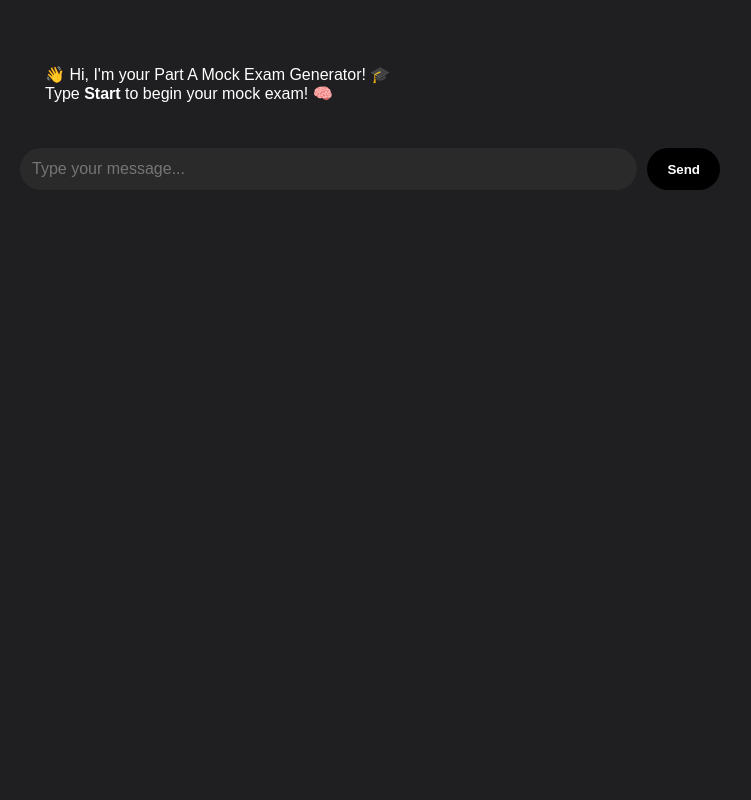
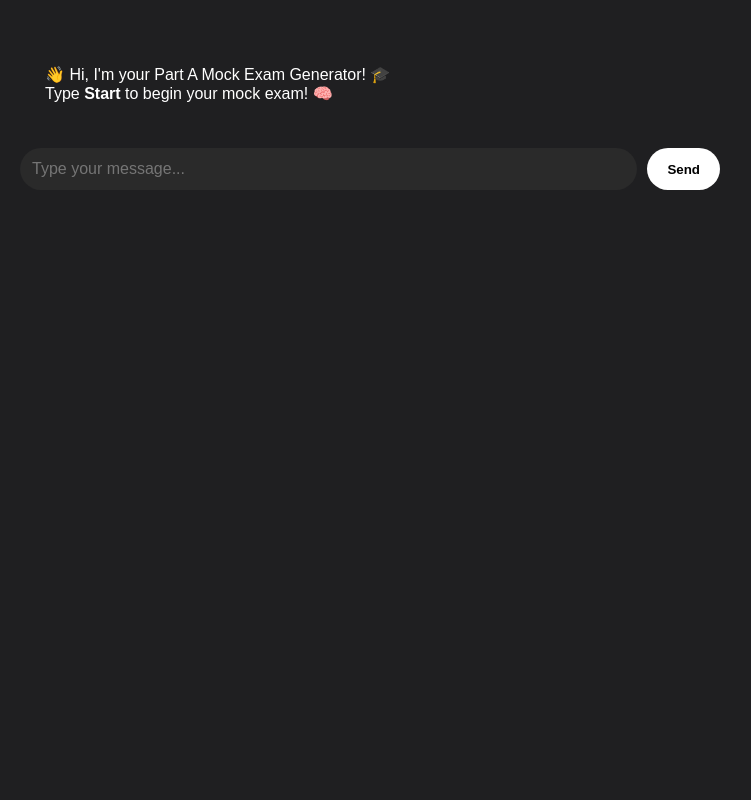
Before and after one commit to EthanB369/Part-A-Generator, a Flask app: page / in a window 1280 px wide. Shown: the whole page, without its empty margins (270-1021 px from the left). Run offline with Flask 3, Linux system fonts and the light colour scheme.

Commit message:
final updates

```diff
--- a/static/script.js
+++ b/static/script.js
@@ -22,6 +22,7 @@ document.addEventListener("DOMContentLoaded", function () {
     if (text === "") return;
 
     appendMessage(text, "user");
+    userInput.value = "";
 
     fetch("/chat", {
       method: "POST",
@@ -35,8 +36,9 @@ document.addEventListener("DOMContentLoaded", function () {
       if (data.next) {
         setTimeout(() => {
           appendMessage(data.next, "bot"); // After delay, show next question
-        }, 500); // 500ms or 1s up to you
+        }, 750); // 500ms or 1s up to you
       }
+
     });
 
   }
--- a/static/style.css
+++ b/static/style.css
@@ -3,7 +3,7 @@ body {
   margin: 0;
   padding: 0;
   background-color: #1f1f21;
-  font-family: 'Arial', sans-serif;
+  font-family: 'Figtree', sans-serif;
   color: white;
   height: 100vh;
   display: flex;
@@ -75,8 +75,8 @@ body {
 /* Send button */
 #send-button {
   padding: 12px 20px;
-  background-color: black;
-  color: white;
+  background-color: white;
+  color: black;
   border: none;
   font-weight: bold;
   border-radius: 25px;
```
